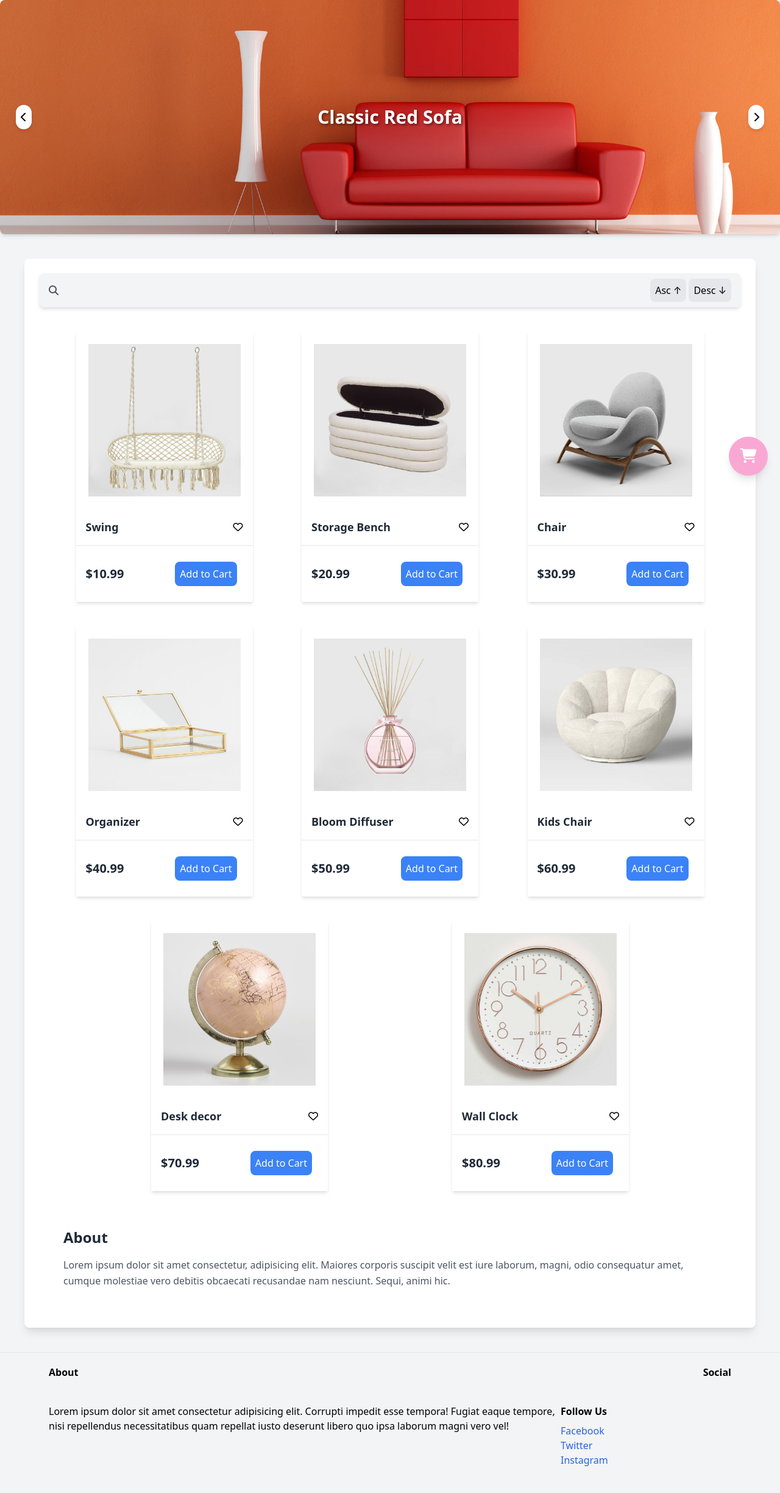
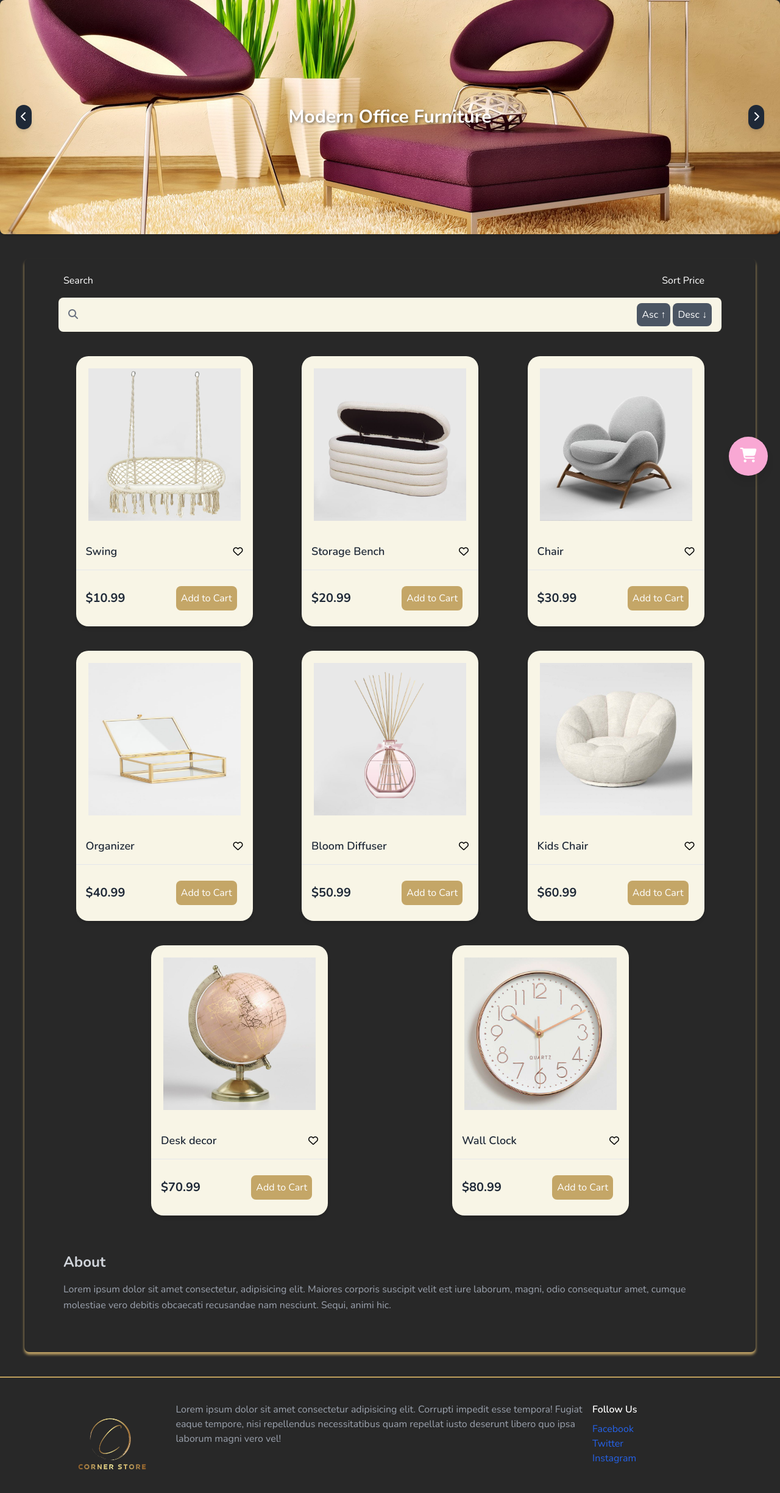
Before and after one commit to shireenzd/project4, a website: page index.html in a window 1280 px wide. Shown: the whole page at 61% size. Drawn offline with nearby package versions, Linux system fonts and the light colour scheme.

```diff
--- a/index.html
+++ b/index.html
@@ -5,30 +5,31 @@
     <meta charset="UTF-8" />
     <meta name="viewport" content="width=device-width, initial-scale=1.0" />
     <link rel="stylesheet" href="https://unpkg.com/tailwindcss@2.2.19/dist/tailwind.min.css" />
-    <link href="https://fonts.googleapis.com/css?family=Work+Sans:200,400&display=swap" rel="stylesheet" />
     <link rel="stylesheet" href="https://cdnjs.cloudflare.com/ajax/libs/font-awesome/5.15.4/css/all.min.css" />
-  <link rel="stylesheet" href="https://cdnjs.cloudflare.com/ajax/libs/font-awesome/6.4.2/css/all.min.css"
-    integrity="sha512-z3gLpd7yknf1YoNbCzqRKc4qyor8gaKU1qmn+CShxbuBusANI9QpRohGBreCFkKxLhei6S9CQXFEbbKuqLg0DA=="
-    crossorigin="anonymous" referrerpolicy="no-referrer" />
+    <link rel="stylesheet" href="https://cdnjs.cloudflare.com/ajax/libs/animate.css/4.1.1/animate.min.css" />
+    <link rel="stylesheet" href="https://cdnjs.cloudflare.com/ajax/libs/font-awesome/6.4.2/css/all.min.css" integrity="sha512-z3gLpd7yknf1YoNbCzqRKc4qyor8gaKU1qmn+CShxbuBusANI9QpRohGBreCFkKxLhei6S9CQXFEbbKuqLg0DA==" crossorigin="anonymous" referrerpolicy="no-referrer" />
+    <link rel="preconnect" href="https://fonts.googleapis.com">
+    <link rel="preconnect" href="https://fonts.gstatic.com" crossorigin>
+    <link href="https://fonts.googleapis.com/css2?family=Nunito:ital,wght@0,200..1000;1,200..1000&display=swap" rel="stylesheet">
     <link rel="stylesheet" href="style.css">
     <title>Corner Store</title>
 </head>
 
-<body class="bg-gray-100 font-sans">
+<body>
     <!-- Cart Icon -->
     <div class="cart-icon fixed bottom-5 right-5 z-50 w-16 h-16 flex justify-center items-center bg-pink-300 rounded-full shadow-lg transition-transform transform hover:scale-110">
         <a href="#" onclick="showCart()"><i class="fa-solid fa-cart-shopping text-white text-2xl"></i></a>
     </div>
 
     <!-- Header with Cover Image -->
-    <header class="relative flex justify-center items-center" id="cover-image">
+    <header class="relative animate__animated animate__fadeIn flex justify-center items-center" id="cover-image">
         <img src="images/cover.jpg" alt="Cover Image" class="w-full h-96 rounded-lg shadow-md object-cover">
         <div class="absolute top-1/2 transform -translate-y-1/2 flex justify-between w-full px-4">
-            <button id="button1" class="bg-white rounded-full p-2 shadow-md hover:bg-gray-200">
-                <i class="fas fa-chevron-left"></i>
+            <button id="button1" class="bg-gray-800 rounded-full p-2 shadow-md hover:bg-gray-700">
+                <i class="fas fa-chevron-left text-white"></i>
             </button>
-            <button id="button2" class="bg-white rounded-full p-2 shadow-md hover:bg-gray-200">
-                <i class="fas fa-chevron-right"></i>
+            <button id="button2" class="bg-gray-800 rounded-full p-2 shadow-md hover:bg-gray-700">
+                <i class="fas fa-chevron-right text-white"></i>
             </button>
         </div>
         <div class="text-wrapper absolute top-1/2 transform -translate-y-1/2 text-center w-5/6">
@@ -36,22 +37,26 @@
         </div>
     </header>
 
-    <section class="m-10 bg-white rounded-lg shadow-lg p-6">
-        <nav class="flex  bg-gray-100 p-4 rounded-lg shadow-md">
+    <section class="products-list m-10 rounded-lg p-6">
+        <div class="flex justify-between px-10 pb-4">
+            <h1 class="text-white">Search</h1>
+            <h1 class="text-white pr-5">Sort Price</h1>
+        </div>
+        <nav class="flex mx-8 p-4 rounded-lg">
             <div class="w-full flex justify-between items-center">
-                <a href="#" class="text-gray-600 hover:text-blue-600">
-                    <i class="fa-solid fa-magnifying-glass"></i>
+                <a href="#" class="hover:text-blue-600">
+                    <i class="fa-solid fa-magnifying-glass text-gray-500"></i>
                 </a>
                 <div class="hidden" id="store-search">
-                    <label for="price-limit" class="text-sm">Price Limit:</label>
+                    <label for="price-limit" class="text-sm text-white">Price Limit:</label>
                     <input type="number" class="border-2 border-gray-300 rounded-lg p-1 mx-2 hover:border-gray-300" id="price-limit">
-                    <label for="text-input" class="text-sm">Text:</label>
-                    <input type="text" class="border-2 border-gray-300 rounded-lg p-1 mx-2" id="text-input">
-                    <i class="fa-regular fa-circle-xmark cursor-pointer hover:text-red-500"></i>
+                    <label for="text-input" class="text-sm text-white">Text:</label>
+                    <input type="text" class="border-2 rounded-lg p-1 mx-2" id="text-input">
+                    <i class="fa-regular fa-circle-xmark cursor-pointer hover:text-gray-500"></i>
                 </div>
                 <div>
-                    <span class="sort-asc p-2 bg-gray-200 rounded-lg cursor-pointer hover:bg-gray-300">Asc &#x2191</span>
-                    <span class="sort-desc p-2 bg-gray-200 rounded-lg cursor-pointer hover:bg-gray-300">Desc &#8595</span>
+                    <span class="sort-asc p-2 bg-gray-600 rounded-lg cursor-pointer hover:bg-gray-500 text-white">Asc &#x2191</span>
+                    <span class="sort-desc p-2 bg-gray-600 rounded-lg cursor-pointer hover:bg-gray-500 text-white">Desc &#8595</span>
                 </div>
             </div>
         </nav>
@@ -59,39 +64,40 @@
             <!-- Cards will be dynamically inserted here -->
         </div>
         <div class="m-10">
-            <h4 class="text-2xl font-bold text-gray-800 mb-4">About</h4>
-            <p class="text-gray-600 leading-relaxed">
-                Lorem ipsum dolor sit amet consectetur, adipisicing elit. Maiores corporis suscipit velit est iure laborum,
-                magni, odio consequatur amet, cumque molestiae vero debitis obcaecati recusandae nam nesciunt. Sequi, animi hic.
+            <h4 class="text-2xl font-bold text-gray-300 mb-4">About</h4>
+            <p class="text-gray-400 leading-relaxed">
+                Lorem ipsum dolor sit amet consectetur, adipisicing elit. Maiores corporis suscipit velit est iure
+                laborum,
+                magni, odio consequatur amet, cumque molestiae vero debitis obcaecati recusandae nam nesciunt. Sequi,
+                animi hic.
             </p>
         </div>
     </section>
-  <div class="cart absolute h-screen w-full hidden top-0 bg-white p-20 ">
+    <div class="cart absolute h-screen w-full hidden top-0 bg-gray-800 p-20 ">
         <div class="flex justify-between px-20">
-      <h2>Cart</h2>
-      <p onclick="hideCart()">X</p>
+            <h2 class="text-white">Cart</h2>
+            <p onclick="hideCart()" class="text-white">X</p>
         </div>
-    <div class="cart-contents flex">
+        <div class="cart-contents flex">
         </div>
-    <div class="flex justify-end px-20">
-      <div class="cart-total">
-        $0
+        <div class="flex justify-end px-20">
+            <div class="cart-total text-white">
+                $0
             </div>
         </div>
     </div>
-  <hr>
+    <hr>
     <section class="mx-20">
-        <div class="flex justify-between my-5 font-bold">
-            <h6>About</h6>
-            <h6>Social</h6>
-        </div>
         <div class="flex justify-between my-10">
-            <p class="w-3/4">Lorem ipsum dolor sit amet consectetur adipisicing elit. Corrupti impedit esse tempora!
+            <div>
+                <img src="images/Logo.png" alt="logo" class="w-64">
+            </div>
+            <p class="w-3/4 text-gray-400">Lorem ipsum dolor sit amet consectetur adipisicing elit. Corrupti impedit esse tempora!
                 Fugiat eaque tempore, nisi repellendus necessitatibus quam repellat iusto deserunt libero quo
                 ipsa laborum magni vero vel!
             </p>
             <div class="w-1/4">
-                <h6 class="font-semibold">Follow Us</h6>
+                <h6 class="font-semibold text-white">Follow Us</h6>
                 <ul class="mt-2">
                     <li><a href="#" class="text-blue-600 hover:underline">Facebook</a></li>
                     <li><a href="#" class="text-blue-600 hover:underline">Twitter</a></li>
--- /dev/null
+++ b/package.json
@@ -0,0 +1,5 @@
+{
+  "dependencies": {
+    "animate.css": "^4.1.1"
+  }
+}
--- a/script.js
+++ b/script.js
@@ -1,5 +1,5 @@
-let imageSources = ['images/cover.jpg', 'images/chair-header.jpg', 'images/living-room.jpg']
-let script = ['Classic Red Sofa', 'Bubble Egg Chair', 'Modern Office Furniture']
+let imageSources = [ 'images/living-room.jpg', 'images/cover.jpg', 'images/chair-header.jpg']
+let script = ['Modern Office Furniture', 'Classic Red Sofa', 'Bubble Egg Chair']
 
 let imgIndex = 0;
 let scriptIndex = 0;
@@ -134,7 +134,7 @@
     </div>
     <div class="flex justify-between items-center p-4 border-t">
         <p class="text-xl font-bold text-gray-800">$${product.price}</p>
-        <button data-product-identifier="${product.id}" class="bg-blue-500 text-white p-2 rounded-lg hover:bg-blue-600 transition-colors" onclick="addItemToCart('${product.id}')">Add to Cart</button>
+        <button data-product-identifier="${product.id}" class="card-button text-white p-2 rounded-lg transition-colors" onclick="addItemToCart('${product.id}')">Add to Cart</button>
     </div>
   </div>
      `;
--- a/style.css
+++ b/style.css
@@ -1,3 +1,13 @@
+body {
+    font-family: nunito;
+    background-color: #282828;
+    color: #ededed;
+}
+
+hr {
+    border: 1px solid #be9f5c;
+}
+
 .images {
     width: 250px;
     height: 250px;
@@ -9,6 +19,22 @@
     border: 1px solid #c2b0a9;
 }
 
+.products-list {
+    box-shadow: 0px 4px 4px #c4a667; /* White shadow */
+}
+
+.card, nav{
+    background-color: #F8F5E6;
+    border-radius: 20px;
+}
+
+.card-button {
+    background-color: #c4a667;
+}
+
+.card-button:hover {
+    background-color: #c49b5a;
+}
 
 button {
     margin: 10px;
@@ -36,6 +62,11 @@
     cursor: pointer;
 }
 
+#cover-image {
+    animation: fadeIn;
+    animation-duration: 5s;
+}
+
 #icon.clicked {
-    color: #f00;
+    color: #c4a667;
 }
```
Also changed, not shown: images/Logo.png (added), 2 other files.
